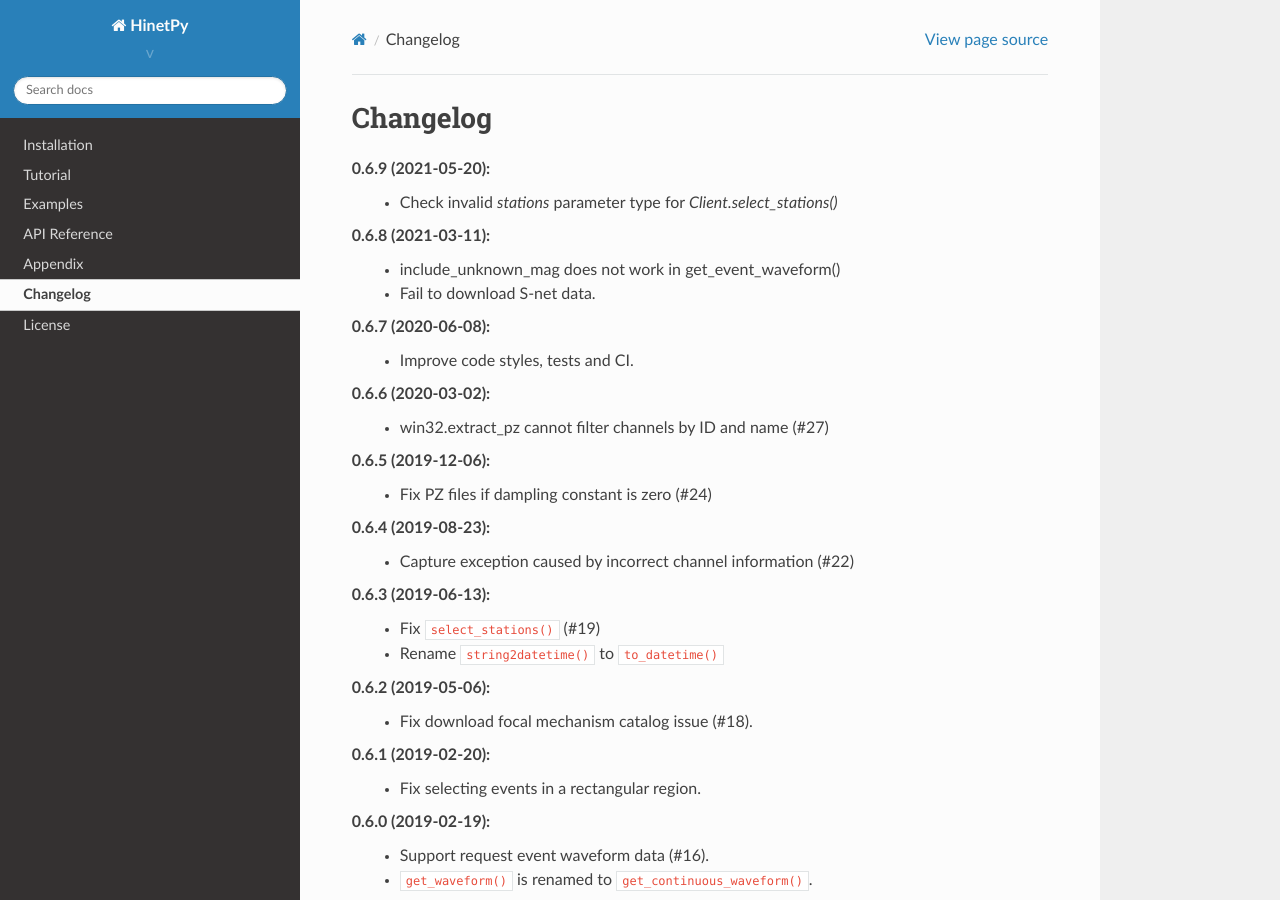
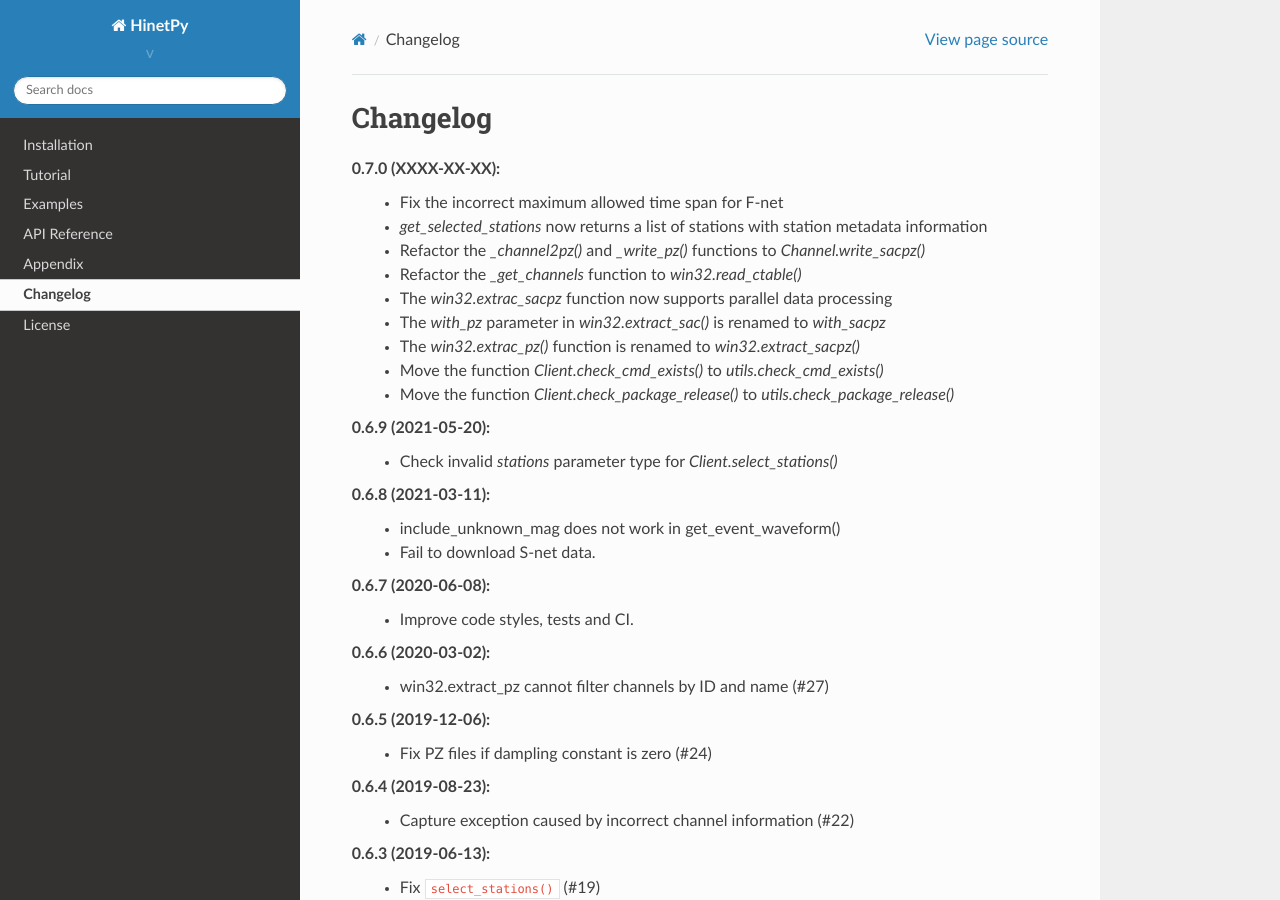
Before and after one commit to seisman/HinetPy, a Sphinx documentation site: the page built from docs/changelog.rst, in a window 1280 px wide and 900 px high. Built offline with Sphinx 7.4.7 and the Read the Docs theme 2.0.0, drawn with Linux system fonts in a browser that asks for light colours.

Commit message:
Update the changelog

```diff
--- a/docs/changelog.rst
+++ b/docs/changelog.rst
@@ -1,5 +1,17 @@
 Changelog
 =========
+
+0.7.0 (XXXX-XX-XX):
+  - Fix the incorrect maximum allowed time span for F-net
+  - `get_selected_stations` now returns a list of stations with station metadata
+    information
+  - Refactor the `_channel2pz()` and `_write_pz()` functions to `Channel.write_sacpz()`
+  - Refactor the `_get_channels` function to `win32.read_ctable()`
+  - The `win32.extrac_sacpz` function now supports parallel data processing
+  - The `with_pz` parameter in `win32.extract_sac()` is renamed to `with_sacpz`
+  - The `win32.extrac_pz()` function is renamed to `win32.extract_sacpz()`
+  - Move the function `Client.check_cmd_exists()` to `utils.check_cmd_exists()`
+  - Move the function `Client.check_package_release()` to `utils.check_package_release()`
 
 0.6.9 (2021-05-20):
   - Check invalid `stations` parameter type for `Client.select_stations()`
```
